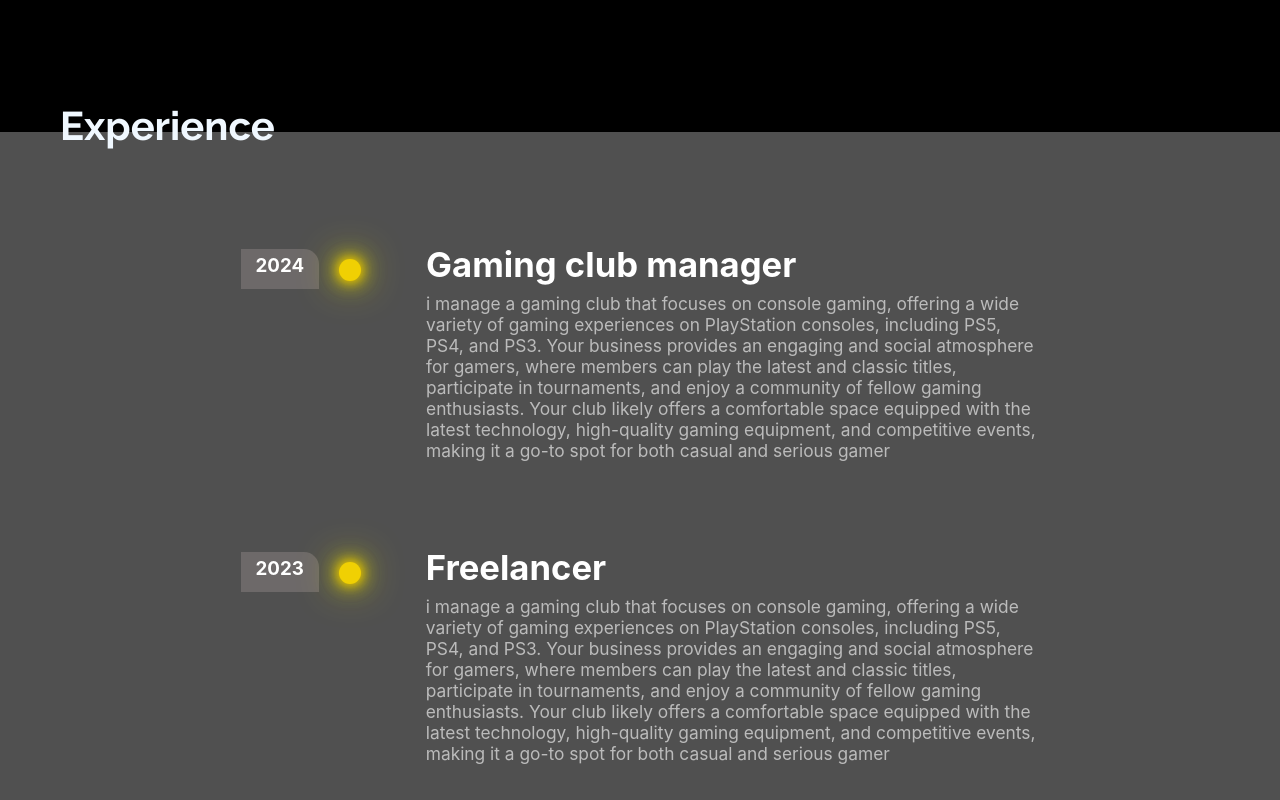
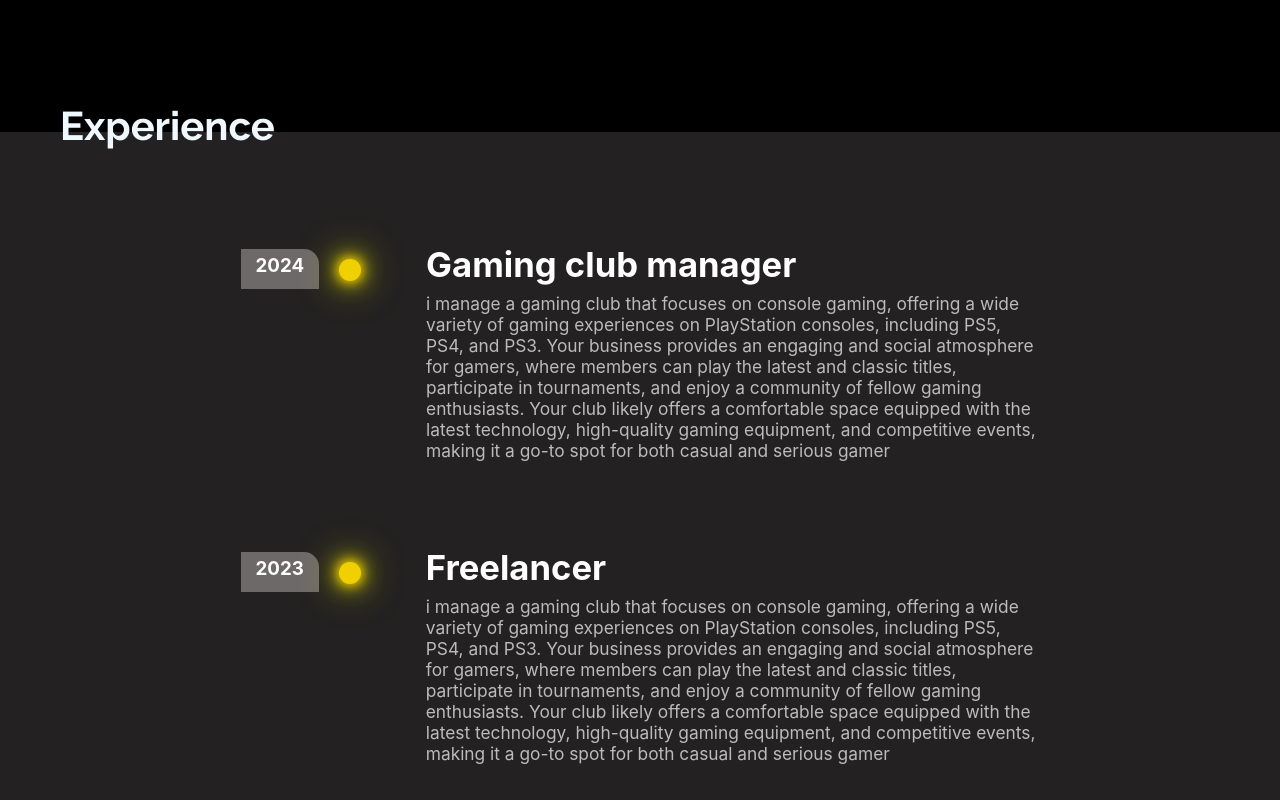
Before and after one commit to soufiane2001/soufianecv, a React (Create React App) app: page / in a window 1280 px wide. Shown: the part 3600-4400 px from the top of the page. Built offline with nearby package versions, Linux system fonts and the light colour scheme.

Commit message:
Update style.css

```diff
--- a/src/Experience/style.css
+++ b/src/Experience/style.css
@@ -1,5 +1,5 @@
 .experience{
-    background-color: #505050;
+    background-color: #232121;
     margin-top: 10%;
 
 padding: 5px;
```
